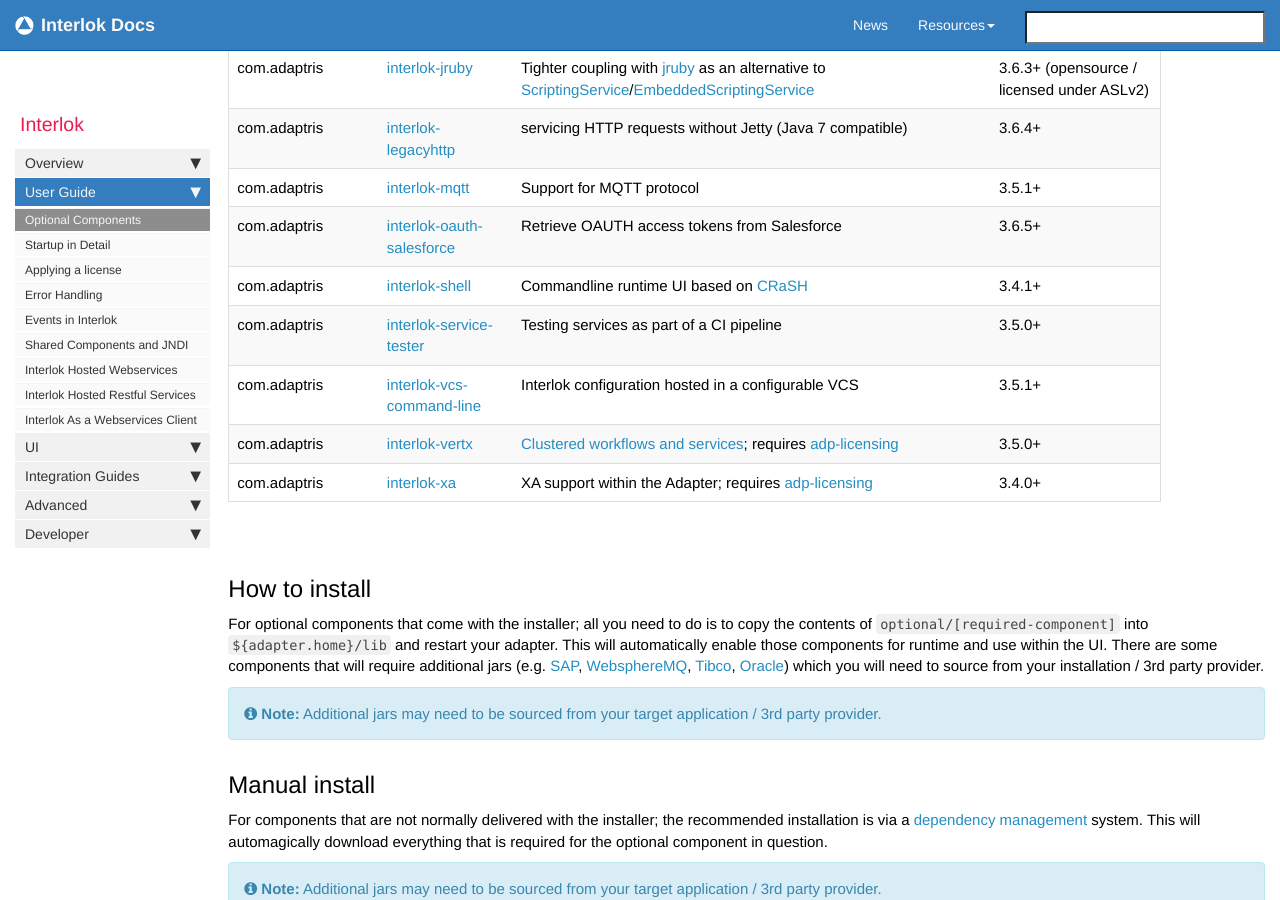
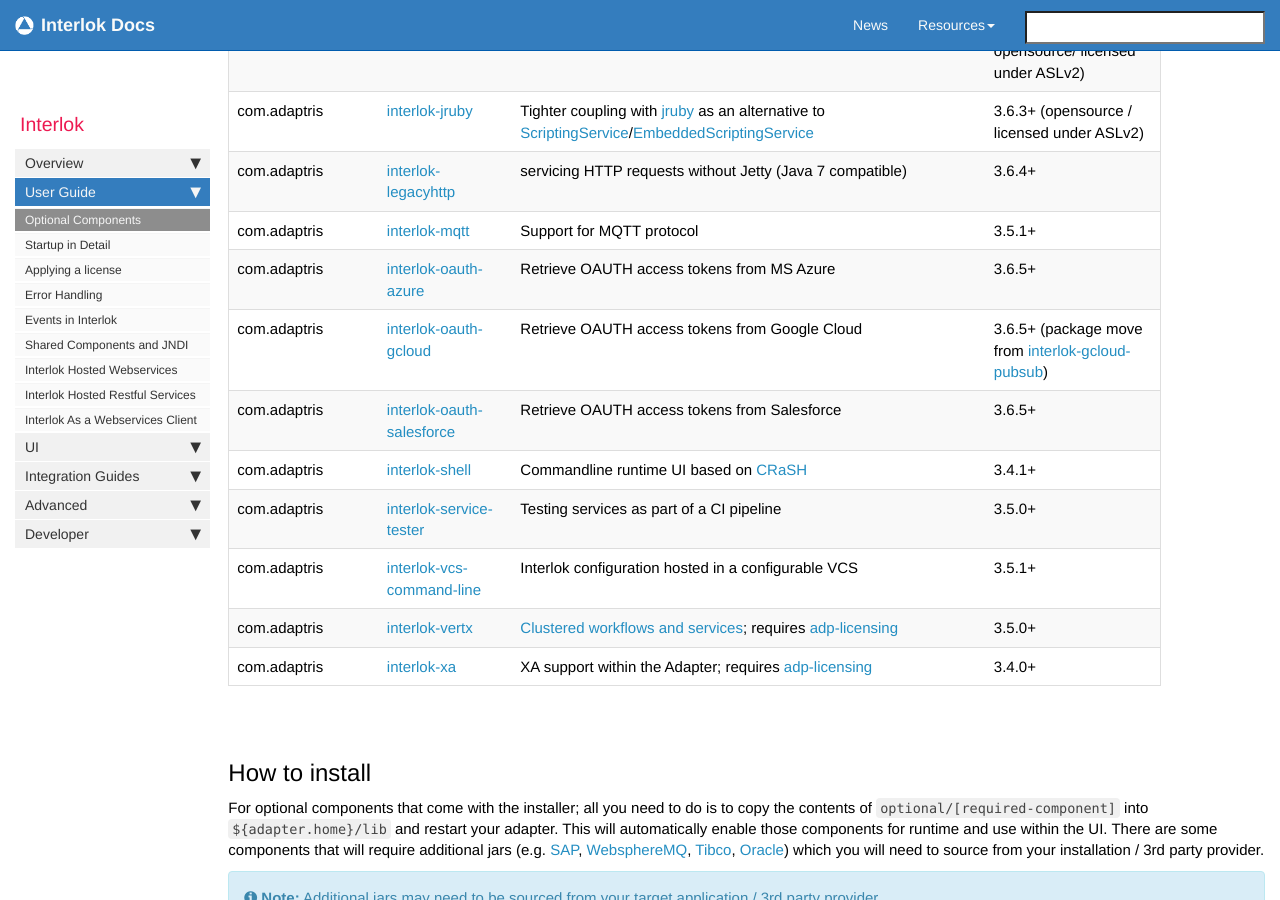
Before and after one commit to adaptris/interlok-docs-legacy, a Jekyll site: the page built from pages/adapter/adapter-optional-components.md, in a window 1280 px wide and 900 px high, scrolled down 3598 px. Built offline with Jekyll 4.4.1, drawn with Linux system fonts in a browser that asks for light colours; nearby versions of some CDN libraries; comment, search, counter and statistics services are not loaded.

Commit message:
INTERLOK-1799 Added interlok-oauth-azure INTERLOK-1800 Added interlok-oauth-gcloud

```diff
--- a/pages/adapter/adapter-optional-components.md
+++ b/pages/adapter/adapter-optional-components.md
@@ -84,6 +84,8 @@
 |com.adaptris | [interlok-jruby][] | Tighter coupling with [jruby](http://jruby.org) as an alternative to [ScriptingService][]/[EmbeddedScriptingService][]|3.6.3+ (opensource / licensed under ASLv2)
 |com.adaptris | [interlok-legacyhttp][] | servicing HTTP requests without Jetty (Java 7 compatible)| 3.6.4+
 |com.adaptris | [interlok-mqtt][] | Support for MQTT protocol | 3.5.1+
+|com.adaptris | [interlok-oauth-azure][] | Retrieve OAUTH access tokens from MS Azure | 3.6.5+
+|com.adaptris | [interlok-oauth-gcloud][] | Retrieve OAUTH access tokens from Google Cloud | 3.6.5+ (package move from [interlok-gcloud-pubsub][])
 |com.adaptris | [interlok-oauth-salesforce][] | Retrieve OAUTH access tokens from Salesforce | 3.6.5+
 |com.adaptris | [interlok-shell][] | Commandline runtime UI based on [CRaSH](http://www.crashub.org) | 3.4.1+
 |com.adaptris | [interlok-service-tester][] | Testing services as part of a CI pipeline | 3.5.0+
@@ -213,3 +215,5 @@
 [interlok-legacyhttp]: https://development.adaptris.net/nexus/content/groups/public/com/adaptris/interlok-legacyhttp/
 [interlok-activemq]: https://development.adaptris.net/nexus/content/groups/public/com/adaptris/interlok-activemq/
 [interlok-oauth-salesforce]: https://development.adaptris.net/nexus/content/groups/public/com/adaptris/interlok-oauth-salesforce/
+[interlok-oauth-azure]: https://development.adaptris.net/nexus/content/groups/public/com/adaptris/interlok-oauth-azure/
+[interlok-oauth-gcloud]: https://development.adaptris.net/nexus/content/groups/public/com/adaptris/interlok-oauth-gcloud/
```
